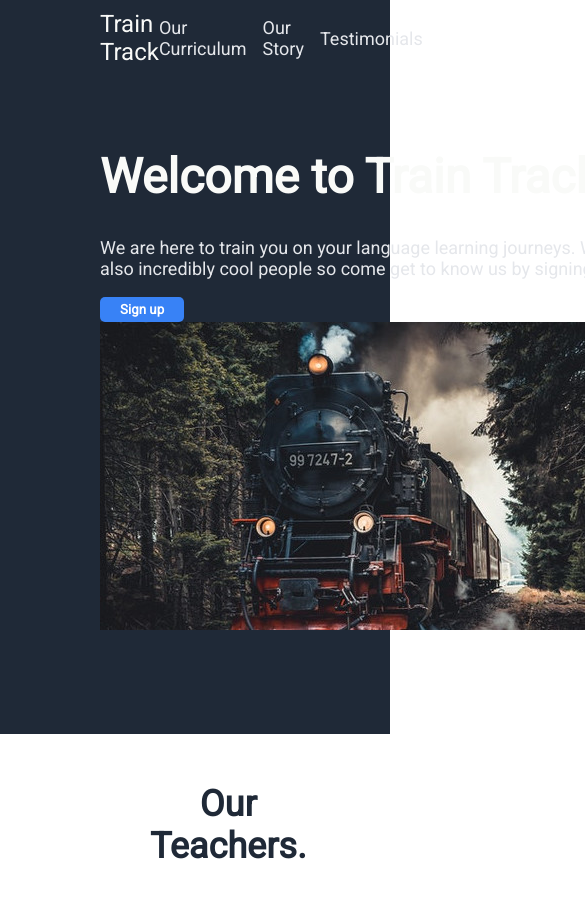
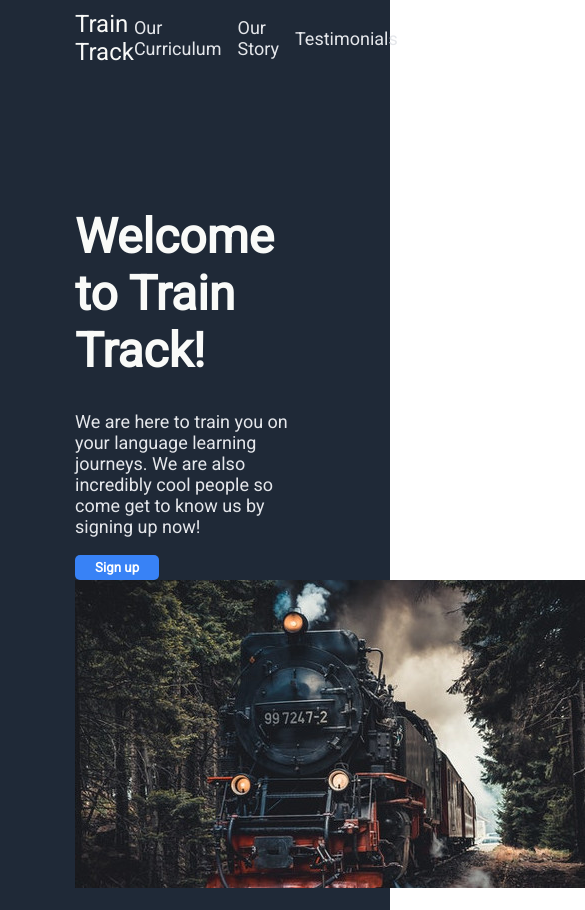
Before and after one commit to williamb2021/landing-page, a plain HTML site: page index.html in a window 390 px wide. Shown: the top 910 px of the page, 585 px wide, since content can reach past the window. Drawn offline with Linux system fonts and the light colour scheme.

Commit message:
fixed header and hero to be more responsive

```diff
--- a/index.html
+++ b/index.html
@@ -11,9 +11,6 @@
     <title>Odin Landing Page</title>
 </head>
 <body>
-    <!-- Div containing the hero section (introduction to website/company) -->
-    <div class="hero">
-        <!-- Div containing the header links -->
     <div class="header">
         <ul class="left-links">
             <li>Train Track</li>
@@ -24,7 +21,7 @@
             <li>Testimonials</li>
         </ul>
     </div>
-        <div class="hero-sub">
+    <div class="hero">
         <div class="hero-text">
             <h1>
                 Welcome to Train Track!
@@ -39,8 +36,6 @@
             <img src="./images/train.jpg" alt="Photo by Mark Plötz from Pexels">
         </div>
     </div>
-    </div>
-
     <div class="teachers">
         <h1>Our Teachers.</h1>
         <div class="card">
--- a/styles.css
+++ b/styles.css
@@ -23,22 +23,15 @@ button{
     padding: 5px 20px;
 }
 
-.hero, .footer{
+.header, .hero, .footer{
     background-color: #1f2937;
-    display:flex;
-    flex-wrap: wrap;
 }
 
-.hero{
-    padding: 10px 100px 100px;
-}
-
-
-.hero .header{
+.header{
     flex: 100%;
     display: flex;
     justify-content: space-between;
-    padding-bottom: 50px;
+    padding: 10px 75px;
 }
 
 .left-links, .right-links{
@@ -67,10 +60,11 @@ button{
     color: #e5e7eb;
 }
 
-.hero-sub{
+.hero{
     display: flex;
     align-items: center;
     flex-wrap: wrap;
+    padding: 100px 75px;
 }
 
 .hero-text {
```
Lines whose indentation alone changed are shown as unchanged.
